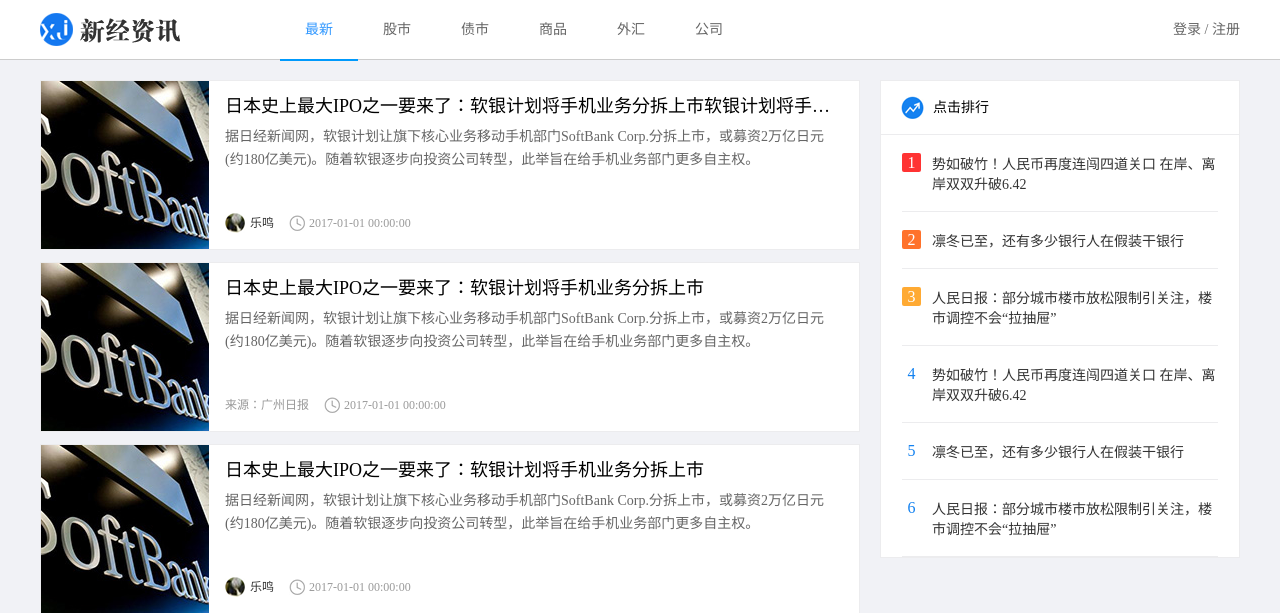
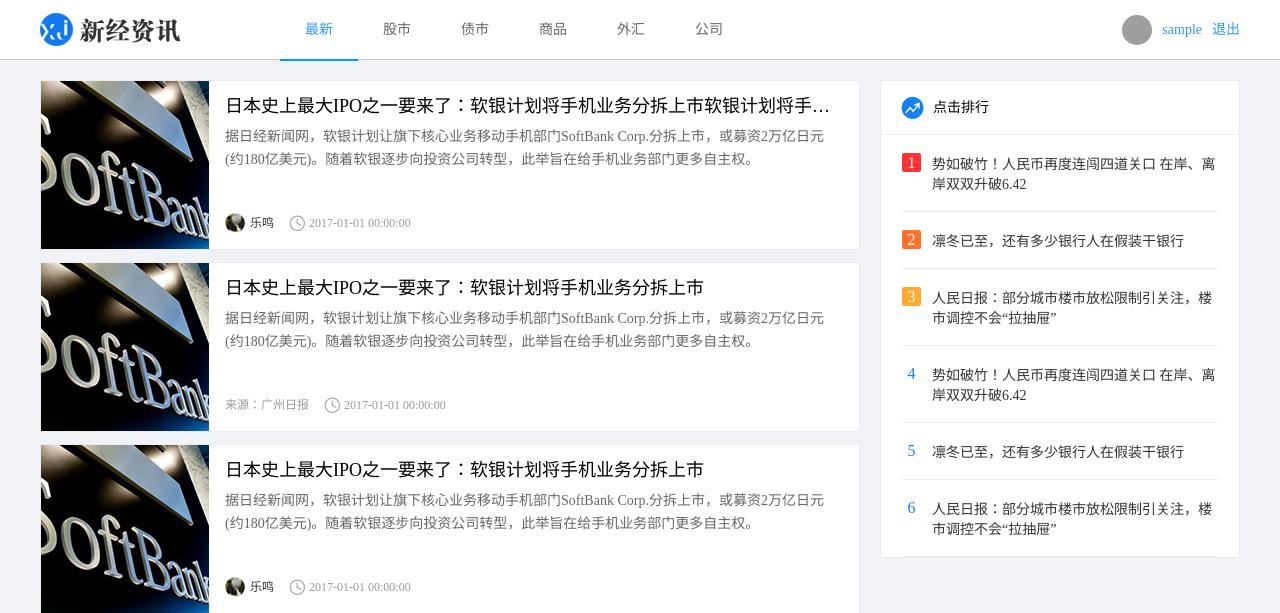
Before and after one commit to ddgetget/News, a Flask app: page / in a window 1280 px wide. Shown: the top 613 px of the page. Run offline with Flask 2, Linux system fonts and the light colour scheme; the visitor is signed in with stand-in values (Sample User, id 1); tables that the repository leaves empty hold one stand-in row (values such as "Sample post"); parts of the project's set-up code (start-up, migrations or seed data) failed here and were passed over; grey boxes are pictures that could not be loaded.

Commit message:
appear user nick_name after login and delete session['user_id'] to appear login bnutton

```diff
--- a/app/news/views.py
+++ b/app/news/views.py
@@ -4,13 +4,29 @@
 # doc           PyCharm
 from . import news
 from flask import session, render_template, current_app
-
+from app.models import User
 
 
 @news.route('/')
 def index():
-    # session['user'] = 'turing'
-    return render_template("news/index.html")
+    """
+    项目首页：首页哟右上角的用户的信心展示
+    :return:
+    """
+    user_id = session.get('user_id')
+    # 如果user_id存在，查询数据哭
+    user = None
+    if user_id:
+        try:
+            user = User.query.get(user_id)
+        except Exception as e:
+            current_app.logger.error(e)
+
+    # 定义字典数据，返回模板
+    data = {
+        'user_info': user.to_dict() if user else None
+    }
+    return render_template("news/index.html", data=data)
 
 
 # 项目加载logo图标
--- a/app/passport/views.py
+++ b/app/passport/views.py
@@ -228,7 +228,7 @@
     # --------------------代码太low--------------------------
 
 
-    if user is None or  not user.check_password(password):
+    if user is None or not user.check_password(password):
         return jsonify(errno=RET.NODATA, errmsg='参数输入错误')
 
     # 记录用户的登陆时间
--- a/app/static/news/css/main.css
+++ b/app/static/news/css/main.css
@@ -68,7 +68,7 @@
     height:30px;
     overflow: hidden;
     margin-top:15px;
-    display:none;
+    /*display:none;    */
 }
 
 .user_login img{
--- a/app/templates/news/index.html
+++ b/app/templates/news/index.html
@@ -21,15 +21,29 @@
             <li data-cid="4"><a href="javascript:;">外汇</a></li>
             <li data-cid="5"><a href="javascript:;">公司</a></li>
         </ul>
-        <div class="user_btns fr">
-            <a href="javascript:;" class="login_btn">登录</a> / <a href="javascript:;" class="register_btn">注册</a>
-        </div>
+
+        {% if data.user_info %}
+            <div class="user_login fr">
+                <img src="
+                        {% if  data.user_info.avatar_url %}{{ data.user_info.avatar_url }}{% else %}../../static/news/images/person01.png{% endif %}"
+                     class="lgin_pic">
+                <a href="#">{{ data.user_info.nick_name }}</a>
+                <a href="#">退出</a>
+            </div>
+        {% else %}
+            <div class="user_btns fr">
+                <a href="javascript:;" class="login_btn">登录</a> / <a href="javascript:;" class="register_btn">注册</a>
+            </div>
+        {% endif %}
+        {#        <div class="user_btns fr">#}
+        {#            <a href="javascript:;" class="login_btn">登录</a> / <a href="javascript:;" class="register_btn">注册</a>#}
+        {#        </div>#}
         <!-- 用户登录后显示下面，隐藏上面 -->
-        <div class="user_login fr">
-            <img src="../../static/news/images/person01.png" class="lgin_pic">
-            <a href="#">用户张三</a>
-            <a href="#">退出</a>
-        </div>
+        {#        <div class="user_login fr">#}
+        {#            <img src="../../static/news/images/person01.png" class="lgin_pic">#}
+        {#            <a href="#">用户张三</a>#}
+        {#            <a href="#">退出</a>#}
+        {#        </div>#}
     </div>
 </div>
 
```
